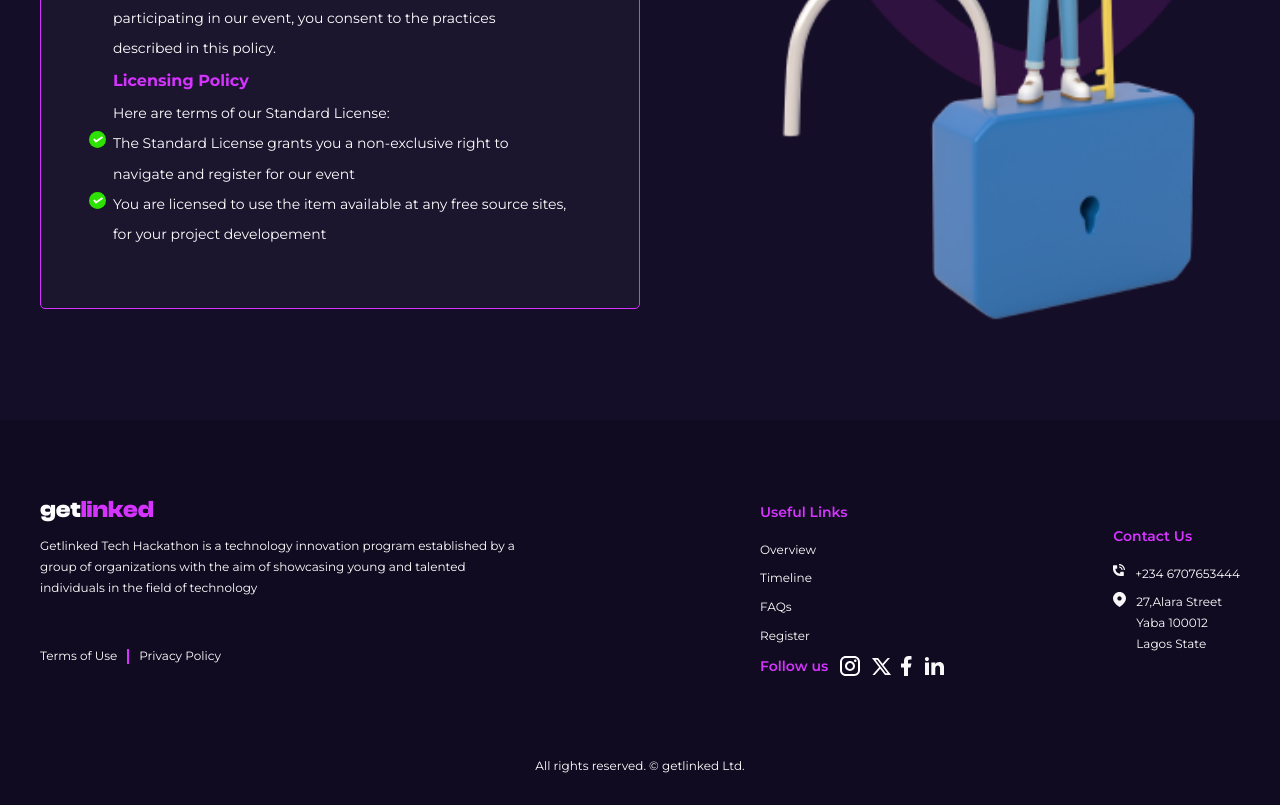
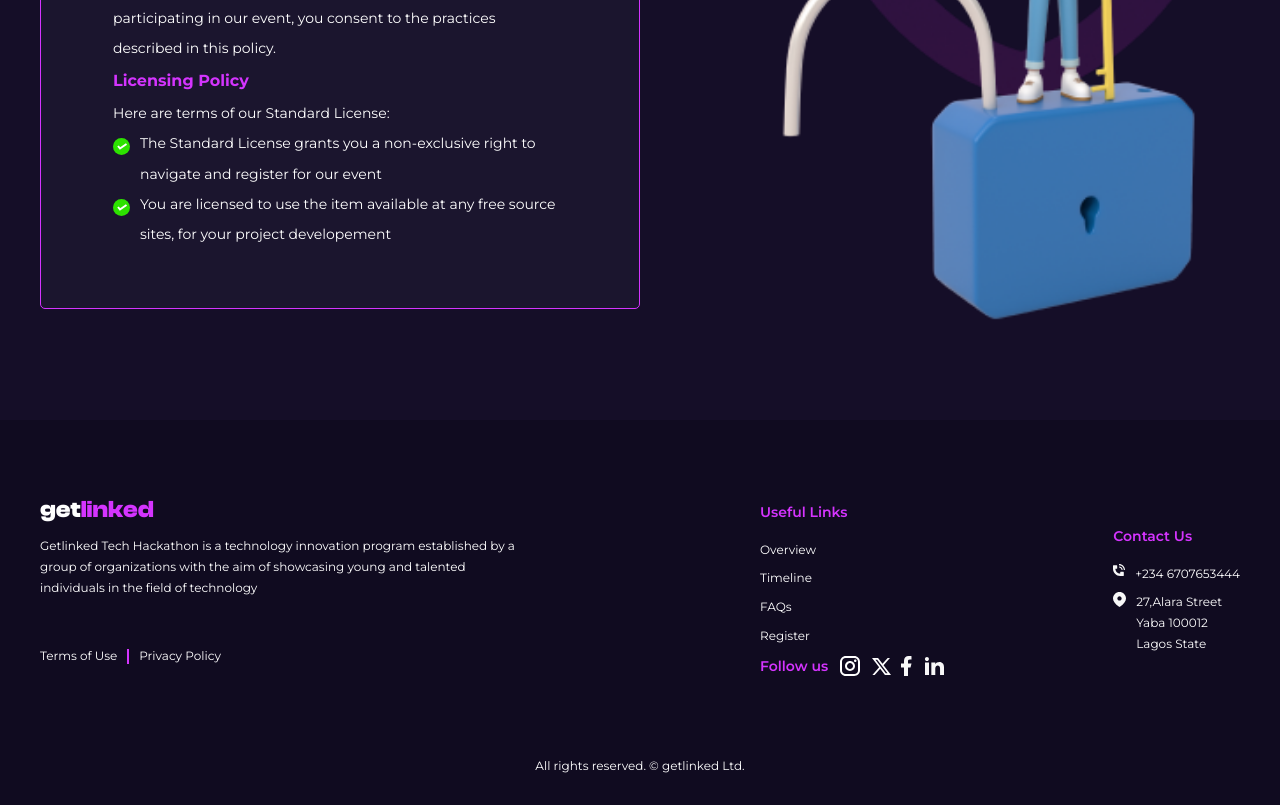
Before and after one commit to Elozino/getlinked-hackathon, a React (Vite) app: page / in a window 1280 px wide. Shown: the part 5860-6665 px from the top of the page. Built offline with nearby package versions, Linux system fonts and the light colour scheme.

Commit message:
Update home and modal components and css

```diff
--- a/src/components/Modal/Modal.jsx
+++ b/src/components/Modal/Modal.jsx
@@ -5,9 +5,11 @@ import img from '../../assets/images/congratulation.png'
 import Button from '../../shared/Button/Button'
 import wink from '../../assets/images/wink.png'
 
-const Modal = ({ setModalVisible }) => {
+
+const Modal = ({ setModalVisible, modalVisible }) => {
   const modalRef = useModal(setModalVisible)
   return (
+    <>
       <div className='modal'>
         <div ref={modalRef} className='modal_content'>
           <div>
@@ -33,6 +35,7 @@ const Modal = ({ setModalVisible }) => {
           </div>
         </div>
       </div>
+    </>
   )
 }
 
--- a/src/components/Modal/modal.css
+++ b/src/components/Modal/modal.css
@@ -6,7 +6,6 @@
   left: 0;
   top: 0;
   z-index: 11;
-  overflow: hidden;
 }
 
 .modal_content {
--- a/src/pages/Home/Home.jsx
+++ b/src/pages/Home/Home.jsx
@@ -16,7 +16,7 @@ import chain from '../../assets/images/chain-9365116-7621444.png'
 import banger from '../../assets/images/banger.png'
 import shadowTop from '../../assets/images/Purple-Lens-FlareTop-PNG.png'
 import shadowBottom from '../../assets/images/Purple-Lens-Flare-Bottom-PNG.png'
-
+import check from '../../assets/images/check.svg'
 const Home = () => {
   return (
     <div className="home">
@@ -270,12 +270,18 @@ const Home = () => {
                 <p className="terms-text">Here are terms of our Standard License:</p>
                 <ul>
                   <li>
-                    The Standard License grants you a non-exclusive right to
-                    navigate and register for our event
+                    <img src={check} alt="check" />
+                    <p>
+                      The Standard License grants you a non-exclusive right to
+                      navigate and register for our event
+                    </p>
                   </li>
                   <li>
-                    You are licensed to use the item available at any free source
-                    sites, for your project developement
+                    <img src={check} alt="check" />
+                    <p>
+                      You are licensed to use the item available at any free source
+                      sites, for your project developement
+                    </p>
                   </li>
                 </ul>
               </div>
--- a/src/pages/Home/home.css
+++ b/src/pages/Home/home.css
@@ -515,7 +515,7 @@ nav {
 }
 
 .terms ul {
-  list-style: url("../../assets/images/check.svg");
+  list-style: none;
 }
 
 .terms ul li {
@@ -525,6 +525,13 @@ nav {
   font-style: normal;
   font-weight: 400;
   line-height: 216.4%; /* 30.296px */
+  display: flex;
+  gap: 10px;
+  align-items: start;
+}
+
+.terms ul li img{
+  margin-top: 10px;
 }
 
 /* FOOTER ================================= */
@@ -1012,6 +1019,9 @@ footer {
   .terms ul li {
     font-size: 0.7rem;
   }
+  .terms ul li img{
+    margin-top: 5px;
+  }
   .home_privacy-illustration img {
     width: 100%;
   }
```
Lines whose indentation alone changed are shown as unchanged.
